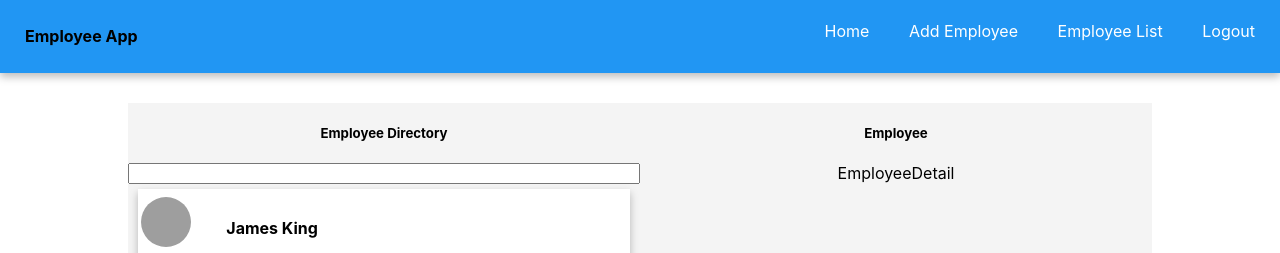
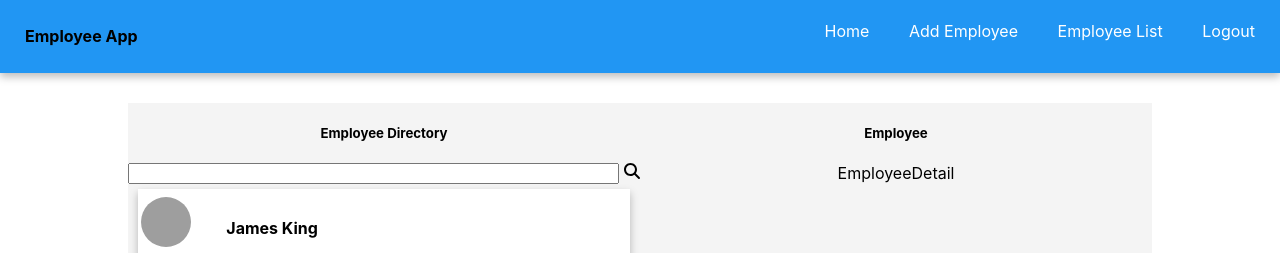
Before and after one commit to selamatsbha/employee-app, a React (Create React App) app: page / in a window 1280 px wide. Shown: the top 253 px of the page. Built offline with nearby package versions, Linux system fonts and the light colour scheme; grey boxes are pictures that could not be loaded.

Commit message:
updated app,home page, search components

```diff
--- a/package.json
+++ b/package.json
@@ -3,6 +3,9 @@
   "version": "0.1.0",
   "private": true,
   "dependencies": {
+    "@fortawesome/fontawesome-svg-core": "^6.4.0",
+    "@fortawesome/free-solid-svg-icons": "^6.4.0",
+    "@fortawesome/react-fontawesome": "^0.2.0",
     "@testing-library/jest-dom": "^5.16.5",
     "@testing-library/react": "^13.4.0",
     "@testing-library/user-event": "^13.5.0",
--- a/src/App.js
+++ b/src/App.js
@@ -62,6 +62,15 @@ email: "mike@email.com"
 
 function App() {
   const [employeeData, setEmployeeData] = useState(data);
+  const [inputValue, setInputValue] = useState("");
+
+  const handleSearch = () => {
+    const filteredData = employeeData.filter(({ name }) => {
+       return name === inputValue
+    });
+    console.log('Filtered data', filteredData)
+    setEmployeeData(filteredData);
+  };
 
   const handleAddEmployee = () => {
     setEmployeeData([...data, newEmployee])
@@ -70,7 +79,11 @@ function App() {
     <div className="App">
       <NavBar />
       <Wrapper>
-         <HomePage employeeData={employeeData} />
+         <HomePage
+           setInputValue={setInputValue}
+           employeeData={employeeData}
+           handleSearch = {handleSearch}
+           />
          <EmployeePage employeeData={employeeData} />
       </Wrapper>
       <button onClick = {handleAddEmployee}>Add Employee</button>
--- a/src/components/HomePage/HomePage.js
+++ b/src/components/HomePage/HomePage.js
@@ -3,12 +3,12 @@ import Header from '../Header/Header';
 import Search from '../Search/Search';
 import "./HomePage.css"
 
-function HomePage (props) {
+function HomePage ({setInputValue, employeeData, handleSearch}) {
     return (
      <div className = "home-page">
         <Header headerTitle = "Employee Directory" />
-        <Search/>
-        <EmployeeList employeeData={props.employeeData} />
+        <Search setInputValue={setInputValue} handleSearch = {handleSearch} />
+        <EmployeeList employeeData={employeeData} />
      </div>
     );
 }
--- a/src/components/Search/Search.js
+++ b/src/components/Search/Search.js
@@ -1,8 +1,25 @@
+import { FontAwesomeIcon } from '@fortawesome/react-fontawesome'
+import { faSearch } from '@fortawesome/free-solid-svg-icons'
 
-function Search () {
+
+function Search ({ setInputValue, handleSearch }) {
+
+    const handleInputChange = (event) => {
+       setInputValue(event.target.value);
+    }
+
     return (
-        <input type = "text"/>
-    )
+       <div style = {StyledSearch}>
+            <input type = "text" style = {{ flexGrow: 3 }} onChange={handleInputChange} />
+            <FontAwesomeIcon icon = {faSearch} onClick={handleSearch} />
+       </div>
+    );
 }
 
+const StyledSearch = {
+    width: "100%",
+    display: "flex",
+    gap: "5px",
+};
+
 export default Search;
```
Also changed, not shown: 1 other file (tests, documents, lock files or other folders).
